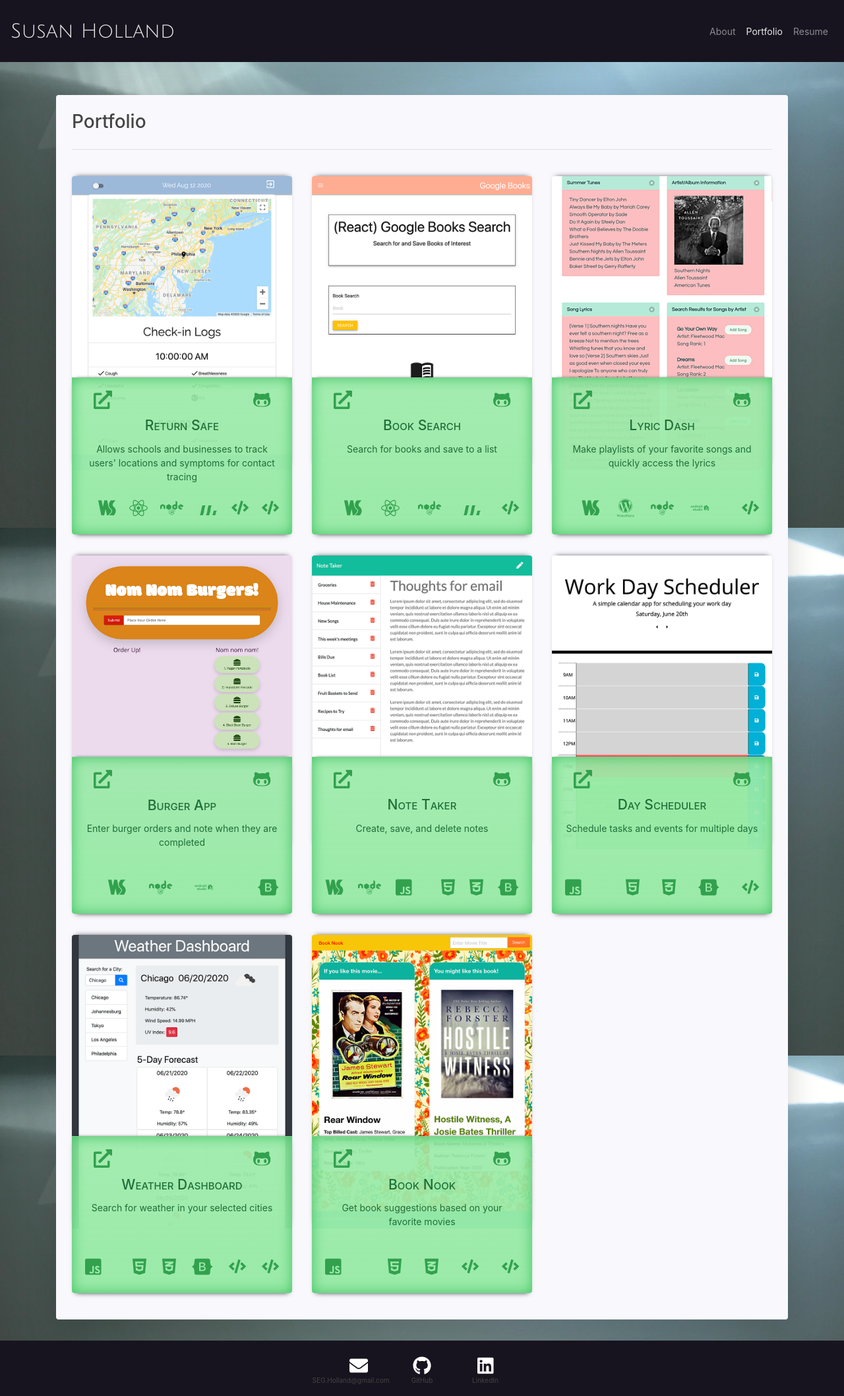
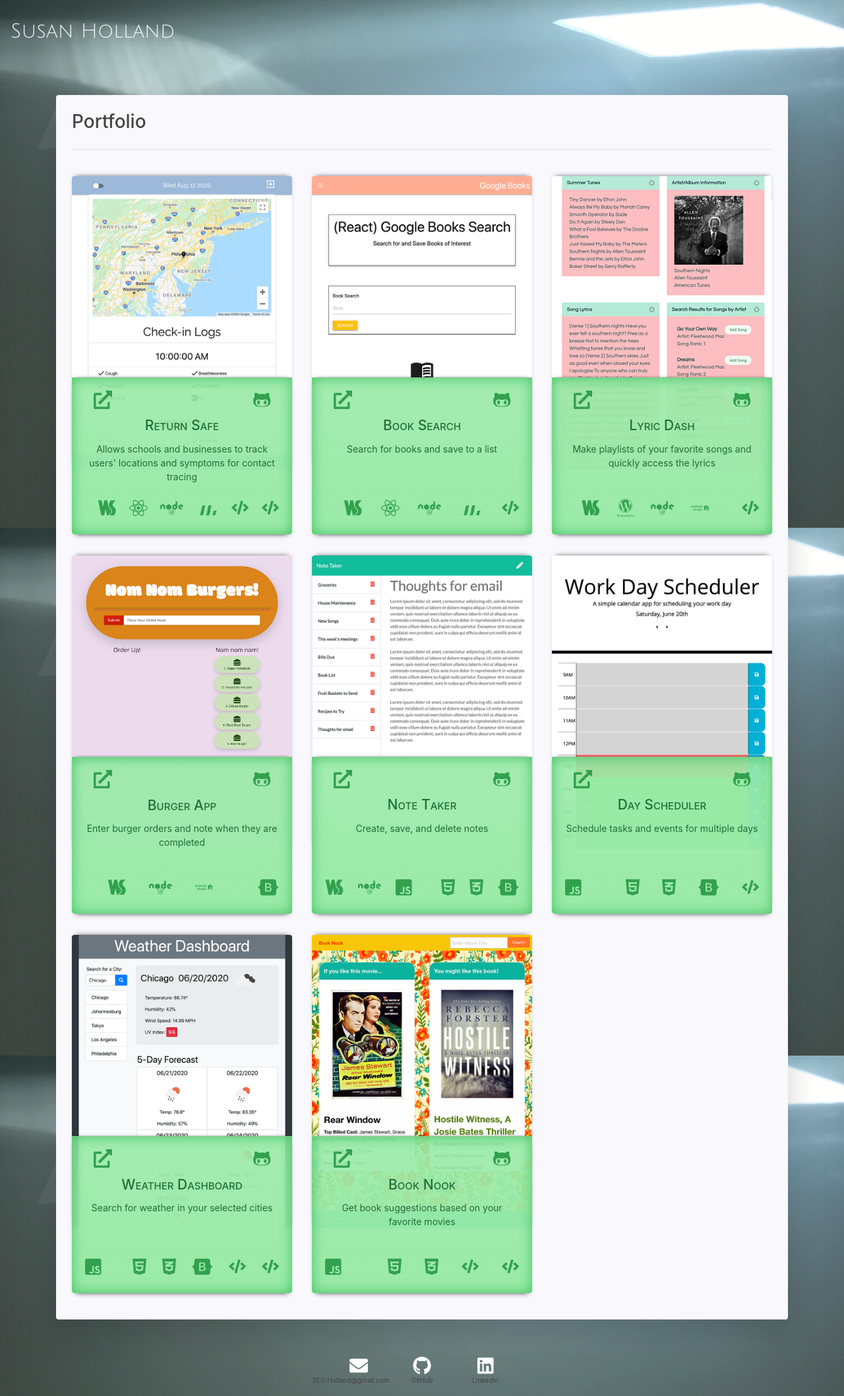
Before and after one commit to SEGH/SEGHPortfolio, a React (Create React App) app: page /portfolio in a window 1280 px wide. Shown: the whole page at 66% size. Built offline with nearby package versions, Linux system fonts and the light colour scheme; some icons are missing; a web font is replaced by a local one.

Commit message:
Change navbars to transparent background

```diff
--- a/src/components/Footer.js
+++ b/src/components/Footer.js
@@ -11,7 +11,7 @@ export default function Footer() {
 
     return (
         <div id="footer" className="mt-auto">
-            <Navbar className="justify-content-center pt-3 pb-3" dark color="dark">
+            <Navbar className="justify-content-center pt-3 pb-3" dark color="transparent">
 
                 <Nav className="nav justify-content-center">
 
--- a/src/components/Header.js
+++ b/src/components/Header.js
@@ -10,7 +10,7 @@ export default function Header() {
 
     return (
         <div>
-            <Navbar expand="lg" dark color="dark" fixed="top">
+            <Navbar expand="lg" dark color="transparent" fixed="top">
 
                 <NavbarBrand href="/">Susan Holland</NavbarBrand>
                 <NavbarToggler onClick={toggleNavbar} />
```
